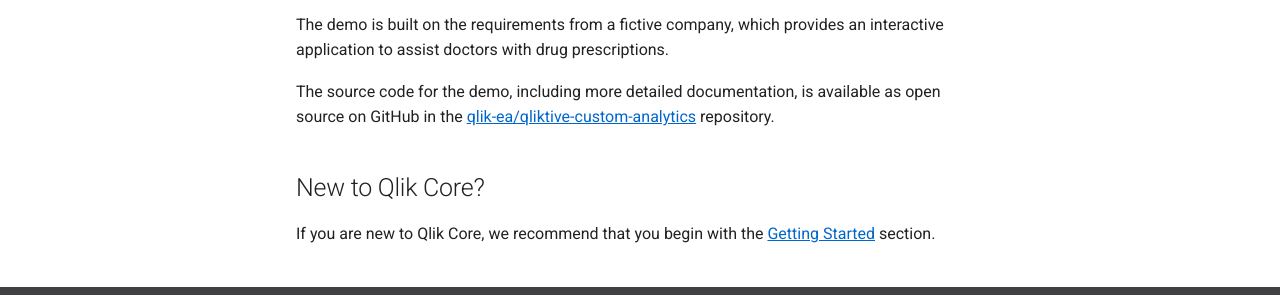
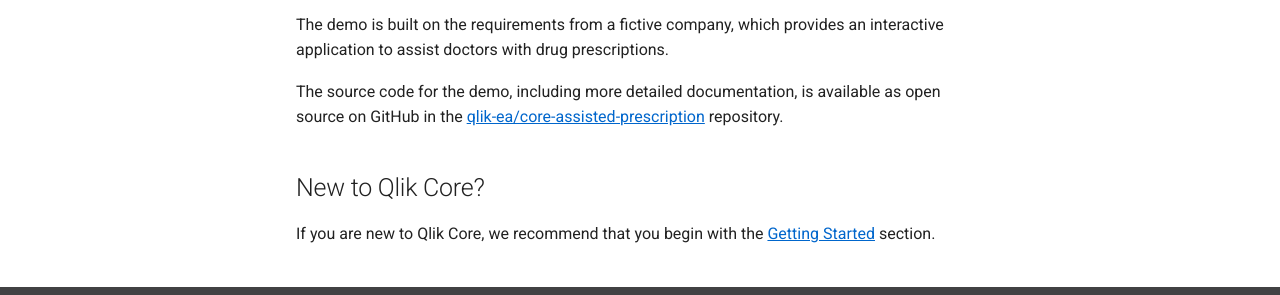
Before and after one commit to qlik-oss/core-website, an MkDocs documentation site: the page built from docs/docs/home.md, in a window 1280 px wide and 900 px high, scrolled down 787 px. Shown: the part 341-636 px from the top of the window. Built offline with MkDocs 1.6.1 and Material for MkDocs 9.7.7, drawn with Linux system fonts in a browser that asks for light colours; old or Windows-style settings are respelled for this version of MkDocs.

Commit message:
Rename repo (#250)

```diff
--- a/docs/docs/home.md
+++ b/docs/docs/home.md
@@ -38,7 +38,7 @@
 assist doctors with drug prescriptions.
 
 The source code for the demo, including more detailed documentation, is available as open source on GitHub
-in the [qlik-ea/qliktive-custom-analytics](https://github.com/qlik-ea/qliktive-custom-analytics) repository.
+in the [qlik-ea/core-assisted-prescription](https://github.com/qlik-ea/core-assisted-prescription) repository.
 
 ## New to Qlik Core?
 
--- a/mkdocs.yml
+++ b/mkdocs.yml
@@ -13,7 +13,7 @@
 extra:
   social:
     - type: 'github'
-      link: 'https://github.com/qlik-ea/info'
+      link: 'https://github.com/qlik-ea/core-website'
     - type: 'slack'
       # link: 'http://qlikbranch-slack-invite.herokuapp.com/'
       link: 'https://qlikea.slack.com'
@@ -29,8 +29,8 @@
   - toc:
       permalink: true
 
-repo_name: 'qlik-ea/info'
-repo_url: 'https://github.com/qlik-ea/info'
+repo_name: 'qlik-ea/core-website'
+repo_url: 'https://github.com/qlik-ea/core-website'
 edit_uri: edit/master/docs
 google_analytics: ['UA-110266862-1', 'ca.qliktive.com']
 
```
Also changed, not shown: README.md (+1 -1 lines).
